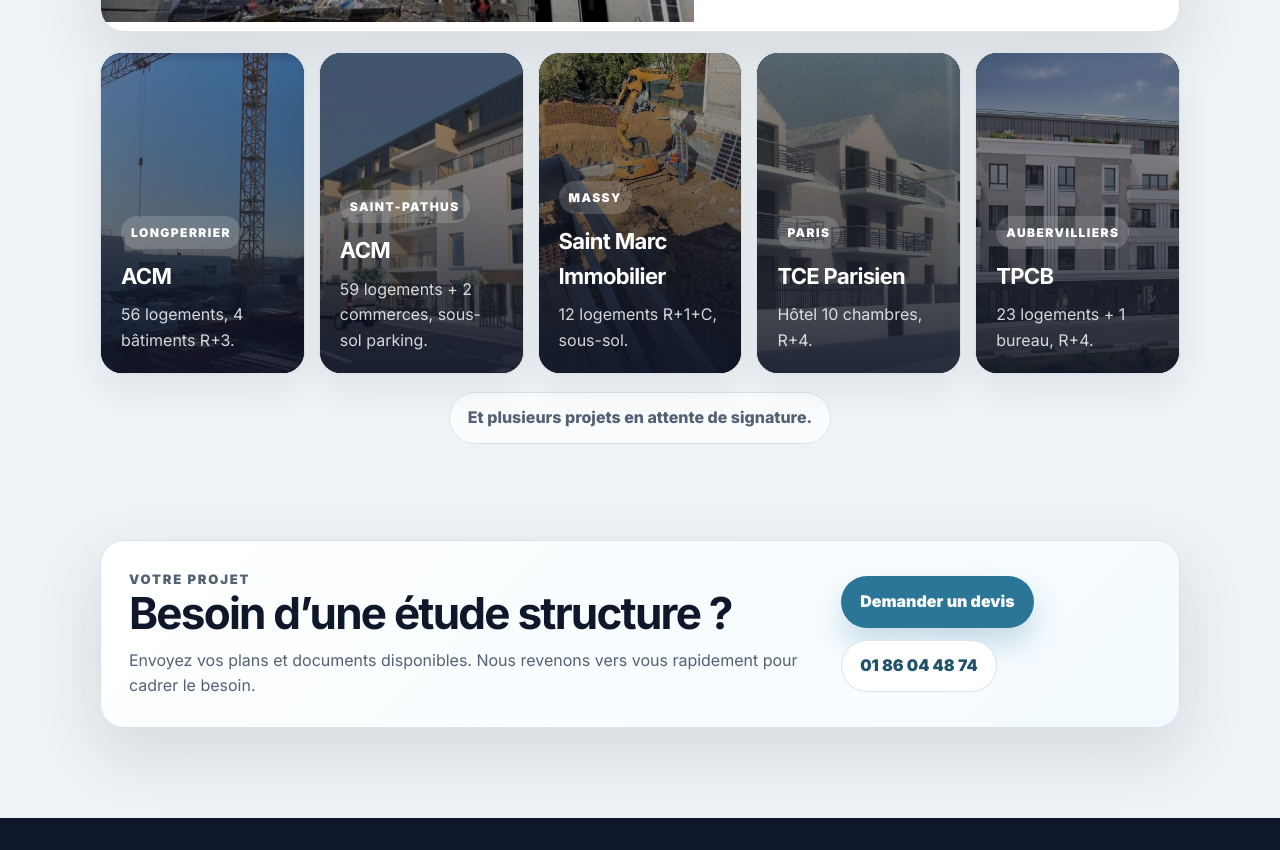
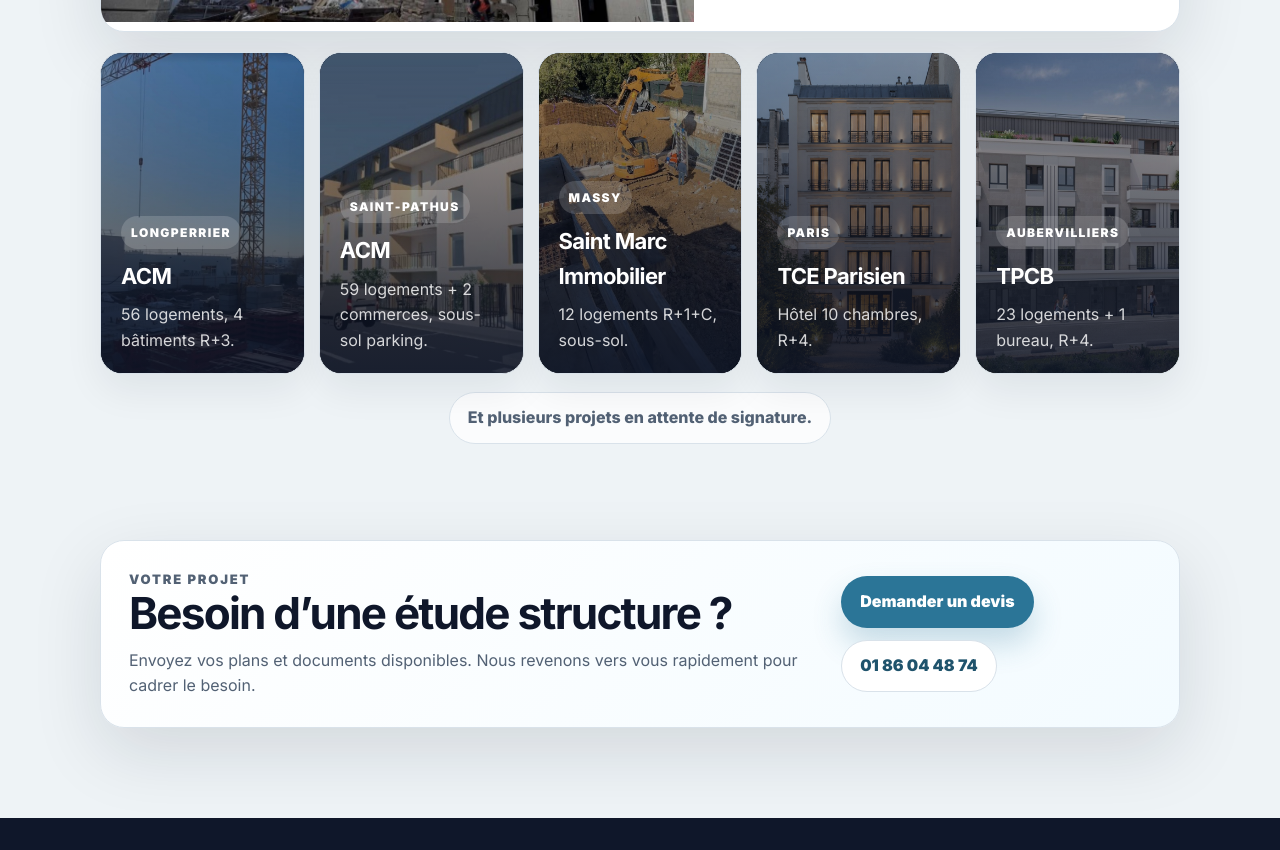
Before and after one commit to Anis-T/as-ingenierie-site, a website: page presentation.html in a window 1280 px wide. Shown: the part 2120-2970 px from the top of the page. Drawn offline with Linux system fonts and the light colour scheme.

Commit message:
Add TCE parisien

```diff
--- a/presentation.html
+++ b/presentation.html
@@ -158,8 +158,8 @@
         </div>
       </button>
 
-      <button class="reference-card reference-photo-card reference-switch-card" type="button" data-reference-title="TCE Parisien : Paris" data-reference-description="Hôtel 10 chambres, R+4." data-reference-programme="Hôtel 10 chambres, R+4." data-reference-mission="Études structure béton armé" data-reference-contexte="Construction neuve" data-reference-image="./assets/projet-saint-marc-immobilier.jpeg" data-reference-alt="Façade de logements en chantier">
-        <img src="./assets/projet-saint-marc-immobilier.jpeg" alt="Façade de logements en chantier" loading="lazy">
+      <button class="reference-card reference-photo-card reference-switch-card" type="button" data-reference-title="TCE Parisien : Paris" data-reference-description="Hôtel 10 chambres, R+4." data-reference-programme="Hôtel 10 chambres, R+4." data-reference-mission="Études structure béton armé" data-reference-contexte="Construction neuve" data-reference-image="./assets/projet-tce.jpg" data-reference-alt="Façade de logements en chantier">
+        <img src="./assets/projet-tce.jpg" alt="Façade de logements en chantier" loading="lazy">
         <div>
           <span>Paris</span>
           <h3>TCE Parisien</h3>
```
Also changed, not shown: assets/projet-tce.jpg (added).
